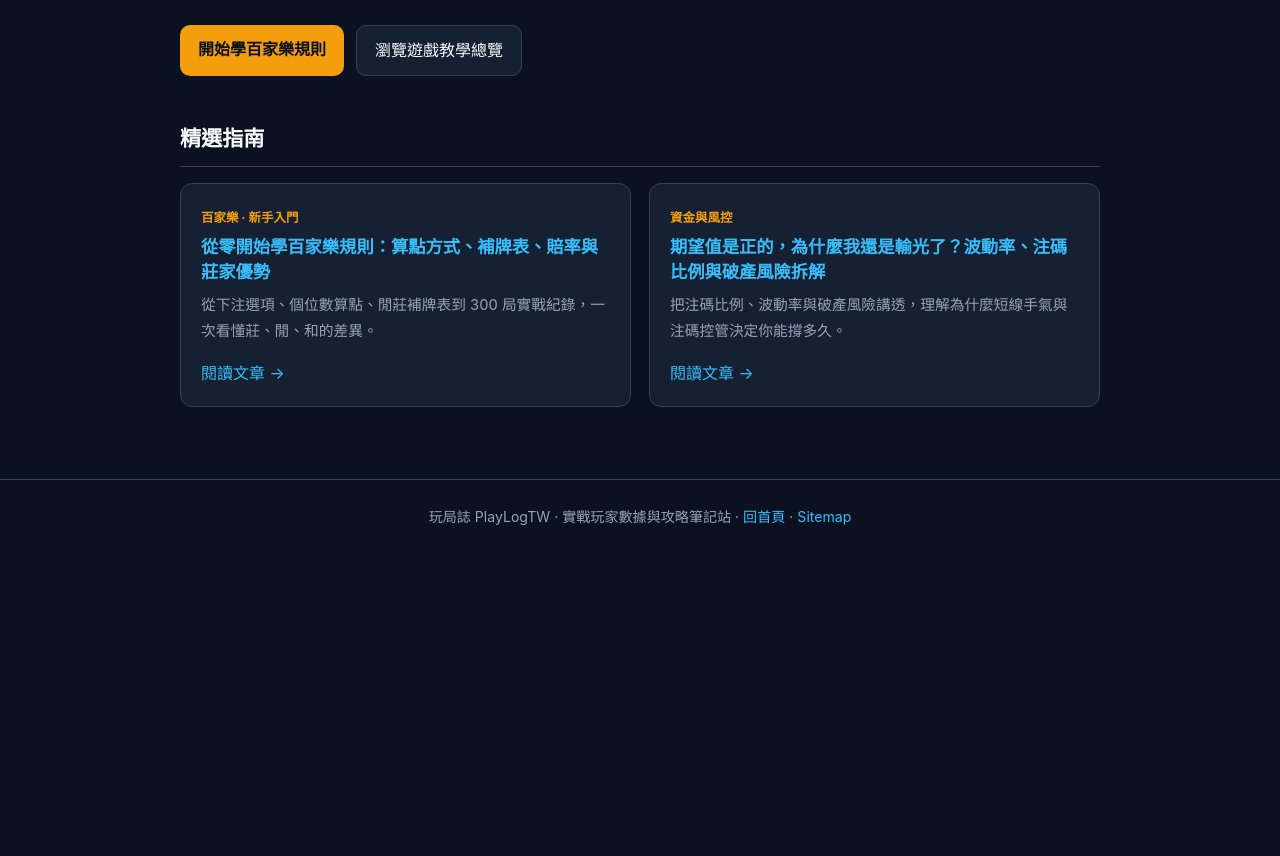
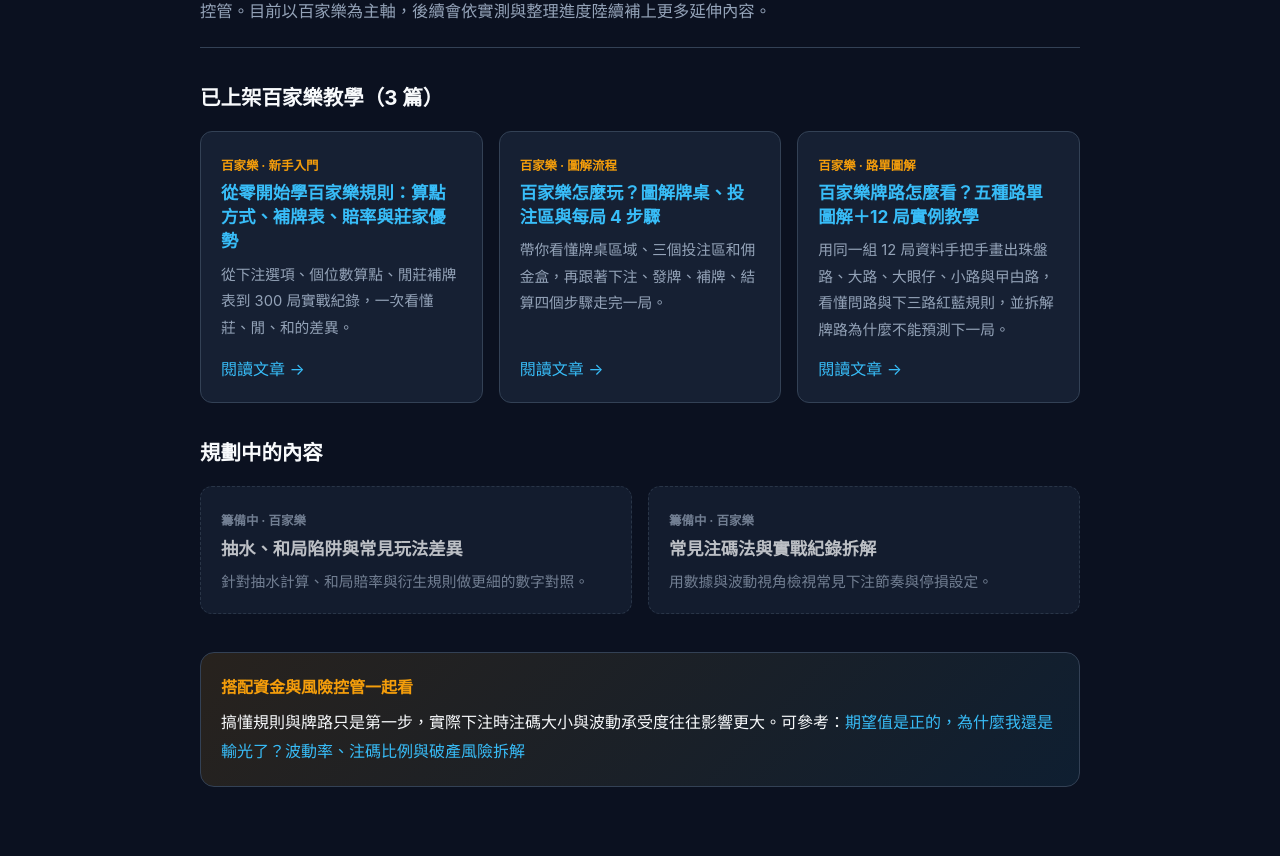
Before and after one commit to playlogtw/playlogtw, a plain HTML site: page index.html in a window 1280 px wide. Shown: the part 272-1128 px from the top of the page. Before the commit the page ends 825 px from the top, so only its background shows below. Drawn offline with Linux system fonts and the light colour scheme.

Commit message:
Update index.html

```diff
--- a/index.html
+++ b/index.html
@@ -3,9 +3,9 @@
 <head>
   <meta charset="UTF-8" />
   <meta name="viewport" content="width=device-width, initial-scale=1.0" />
-  <title>PlayLogTW｜玩局誌</title>
-  <meta name="description" content="玩局誌 PlayLogTW 專注於規則拆解、機率與期望值計算、資金風控與實戰紀錄，用數據看懂每一把的風險與成本。" />
-  <link rel="canonical" href="https://playlogtw.com/" />
+  <title>百家樂教學總覽：規則、玩法、牌路與實戰拆解｜PlayLogTW 玩局誌</title>
+  <meta name="description" content="玩局誌 PlayLogTW 百家樂教學總覽，整理百家樂規則、算點補牌表、牌桌玩法步驟、五種牌路圖解與莊家優勢解析。" />
+  <link rel="canonical" href="https://playlogtw.com/game/" />
 
   <!-- Favicon 與品牌圖示 -->
   <link rel="icon" type="image/png" href="/playlogtw-favicon.png" />
@@ -16,21 +16,10 @@
   <!-- Open Graph 社群預覽 -->
   <meta property="og:site_name" content="玩局誌 PlayLogTW" />
   <meta property="og:type" content="website" />
-  <meta property="og:title" content="PlayLogTW｜玩局誌" />
-  <meta property="og:description" content="用規則、機率、期望值與資金控管看懂牌桌風險，拒絕迷信與必勝話術。" />
-  <meta property="og:url" content="https://playlogtw.com/" />
-  <meta property="og:image" content="https://playlogtw.com/playlogtw-logo.png" />
-
-  <script type="application/ld+json">
-  {
-    "@context": "https://schema.org",
-    "@type": "WebSite",
-    "name": "玩局誌 PlayLogTW",
-    "alternateName": "PlayLogTW",
-    "url": "https://playlogtw.com/",
-    "inLanguage": "zh-Hant"
-  }
-  </script>
+  <meta property="og:title" content="百家樂教學總覽：規則、玩法、牌路與實戰拆解｜PlayLogTW 玩局誌" />
+  <meta property="og:description" content="整理百家樂規則、算點補牌表、牌桌玩法步驟、五種牌路圖解與莊家優勢解析。" />
+  <meta property="og:url" content="https://playlogtw.com/game/" />
+  <meta property="og:image" content="https://playlogtw.com/playlogtw-favicon.png" />
 
   <style>
     :root {
@@ -62,7 +51,7 @@
       z-index: 20;
     }
     .nav-wrap {
-      max-width: 960px;
+      max-width: 920px;
       margin: 0 auto;
       padding: 10px 20px;
       display: flex;
@@ -101,21 +90,10 @@
       flex-wrap: wrap;
       font-size: 0.95rem;
     }
-    .site-nav a {
-      color: var(--muted);
-      text-decoration: none;
-    }
-    .site-nav a:hover {
-      color: var(--text);
-    }
-    .nav-item {
-      position: relative;
-    }
-    .nav-row {
-      display: inline-flex;
-      align-items: center;
-      gap: 4px;
-    }
+    .site-nav a { color: var(--muted); text-decoration: none; }
+    .site-nav a:hover { color: var(--text); }
+    .nav-item { position: relative; }
+    .nav-row { display: inline-flex; align-items: center; gap: 4px; }
     .sub-toggle {
       background: transparent;
       border: none;
@@ -126,9 +104,7 @@
       line-height: 1;
     }
     .sub-toggle:hover,
-    .nav-item:hover .sub-toggle {
-      color: var(--text);
-    }
+    .nav-item:hover .sub-toggle { color: var(--text); }
     .sub-menu {
       list-style: none;
       margin: 0;
@@ -156,14 +132,11 @@
       text-decoration: none;
     }
     @media (hover: hover) and (min-width: 769px) {
-      .nav-item:hover .sub-menu {
-        display: block;
-      }
+      .nav-item:hover .sub-menu { display: block; }
     }
     @media (max-width: 768px) {
-      .menu-toggle {
-        display: inline-block;
-      }
+      .menu-toggle { display: inline-block; }
+      #site-nav { width: 100%; }
       .site-nav {
         display: none;
         width: 100%;
@@ -173,16 +146,10 @@
         padding-top: 10px;
         border-top: 1px solid var(--border);
       }
-      .site-nav.open {
-        display: flex;
-      }
+      .site-nav.open { display: flex; }
       .site-nav > a,
-      .nav-row {
-        padding: 8px 4px;
-      }
-      .nav-row {
-        justify-content: space-between;
-      }
+      .nav-row { padding: 8px 4px; }
+      .nav-row { justify-content: space-between; }
       .sub-menu {
         position: static;
         box-shadow: none;
@@ -193,15 +160,18 @@
         padding: 4px 0 4px 10px;
         background: transparent;
       }
-      .nav-item.open .sub-menu {
-        display: block;
-      }
+      .nav-item.open .sub-menu { display: block; }
     }
 
     main {
-      max-width: 960px;
+      max-width: 920px;
       margin: 0 auto;
-      padding: 40px 20px 72px;
+      padding: 32px 20px 72px;
+    }
+    .breadcrumb {
+      font-size: 0.88rem;
+      color: var(--muted);
+      margin-bottom: 18px;
     }
     .tag {
       display: inline-block;
@@ -216,49 +186,26 @@
     }
     h1 {
       margin: 0 0 14px;
-      font-size: clamp(1.8rem, 3.6vw, 2.5rem);
-      line-height: 1.25;
+      font-size: clamp(1.65rem, 3.2vw, 2.25rem);
+      line-height: 1.28;
     }
     .lead {
       color: var(--muted);
-      font-size: 1.05rem;
-      margin: 0 0 28px;
-      max-width: 740px;
+      font-size: 1.02rem;
+      margin: 0 0 32px;
+      padding-bottom: 20px;
+      border-bottom: 1px solid var(--border);
     }
-    .hero-actions {
-      display: flex;
-      gap: 12px;
-      flex-wrap: wrap;
-      margin-bottom: 44px;
-    }
-    .btn-primary {
-      background: var(--gold);
-      color: #0b1120;
-      font-weight: 700;
-      padding: 10px 18px;
-      border-radius: 10px;
-      display: inline-block;
-    }
-    .btn-primary:hover { text-decoration: none; opacity: 0.92; }
-    .btn-secondary {
-      background: var(--surface);
+    h2 {
+      font-size: 1.28rem;
+      margin: 32px 0 14px;
       color: var(--text);
-      border: 1px solid var(--border);
-      padding: 10px 18px;
-      border-radius: 10px;
-      display: inline-block;
-    }
-    .btn-secondary:hover { text-decoration: none; border-color: var(--accent); }
-    h2 {
-      font-size: 1.32rem;
-      margin: 0 0 16px;
-      padding-bottom: 8px;
-      border-bottom: 1px solid var(--border);
     }
     .grid {
       display: grid;
-      grid-template-columns: repeat(auto-fit, minmax(270px, 1fr));
-      gap: 18px;
+      grid-template-columns: repeat(auto-fit, minmax(260px, 1fr));
+      gap: 16px;
+      margin-top: 14px;
     }
     .card {
       background: var(--surface);
@@ -268,14 +215,14 @@
       display: flex;
       flex-direction: column;
       justify-content: space-between;
-      gap: 14px;
+      gap: 12px;
     }
     .card-badge {
       display: inline-block;
       font-size: 0.78rem;
       color: var(--gold);
       font-weight: 700;
-      margin-bottom: 6px;
+      margin-bottom: 4px;
     }
     .card h3 {
       margin: 0 0 8px;
@@ -286,6 +233,20 @@
       margin: 0;
       color: var(--muted);
       font-size: 0.92rem;
+    }
+    .card.upcoming {
+      opacity: 0.75;
+      border-style: dashed;
+    }
+    .card.upcoming .card-badge {
+      color: var(--muted);
+    }
+    .next-box {
+      margin-top: 38px;
+      background: linear-gradient(135deg, rgba(245, 158, 11, 0.12), rgba(56, 189, 248, 0.08));
+      border: 1px solid var(--border);
+      border-radius: 14px;
+      padding: 20px;
     }
     footer {
       border-top: 1px solid var(--border);
@@ -303,9 +264,7 @@
         <img class="brand-logo" src="/playlogtw-logo.png" alt="玩局誌 PlayLogTW Logo" />
       </a>
 
-      <button class="menu-toggle" type="button" aria-label="切換選單" aria-expanded="false">
-        ☰
-      </button>
+      <button class="menu-toggle" type="button" aria-label="切換選單" aria-expanded="false">☰</button>
 
       <!-- 共用選單容器（由根目錄 /nav.js 自動填入） -->
       <div id="site-nav"></div>
@@ -313,19 +272,17 @@
   </header>
 
   <main>
-    <span class="tag">數據拆解 · 規則說明 · 風險意識</span>
-    <h1>把每一把的錢花在哪裡，先算清楚再上桌</h1>
+    <div class="breadcrumb">
+      <a href="/">首頁</a> / 百家樂教學總覽
+    </div>
+
+    <span class="tag">百家樂專區 · 規則與路單</span>
+    <h1>百家樂教學總覽</h1>
     <p class="lead">
-      玩局誌 PlayLogTW 整理各類牌桌與博弈遊戲的規則、算點與莊家優勢，搭配實際局數紀錄與資金控管邏輯，幫你跳開必勝話術與情緒追單。
+      把規則、算點、玩法流程、牌路圖解與實際賠率拆開看，先搞懂每一局怎麼結算、路單記錄了什麼，再談進階觀察與資金控管。目前以百家樂為主軸，後續會依實測與整理進度陸續補上更多延伸內容。
     </p>
 
-    <div class="hero-actions">
-      <a class="btn-primary" href="/game/baccarat/baccarat-rules.html">開始學百家樂規則</a>
-      <a class="btn-secondary" href="/game/">瀏覽遊戲教學總覽</a>
-    </div>
-
-    <section id="featured">
-      <h2>精選指南</h2>
+    <h2>已上架百家樂教學（3 篇）</h2>
     <div class="grid">
       <article class="card">
         <div>
@@ -335,17 +292,48 @@
         </div>
         <div><a href="/game/baccarat/baccarat-rules.html">閱讀文章 →</a></div>
       </article>
-
       <article class="card">
         <div>
-            <span class="card-badge">資金與風控</span>
-            <h3><a href="/risk-management/ev-and-bankroll.html">期望值是正的，為什麼我還是輸光了？波動率、注碼比例與破產風險拆解</a></h3>
-            <p>把注碼比例、波動率與破產風險講透，理解為什麼短線手氣與注碼控管決定你能撐多久。</p>
+          <span class="card-badge">百家樂 · 圖解流程</span>
+          <h3><a href="/game/baccarat/baccarat-how-to-play.html">百家樂怎麼玩？圖解牌桌、投注區與每局 4 步驟</a></h3>
+          <p>帶你看懂牌桌區域、三個投注區和佣金盒，再跟著下注、發牌、補牌、結算四個步驟走完一局。</p>
         </div>
-          <div><a href="/risk-management/ev-and-bankroll.html">閱讀文章 →</a></div>
+        <div><a href="/game/baccarat/baccarat-how-to-play.html">閱讀文章 →</a></div>
+      </article>
+      <article class="card">
+        <div>
+          <span class="card-badge">百家樂 · 路單圖解</span>
+          <h3><a href="/game/baccarat/baccarat-road-map-guide.html">百家樂牌路怎麼看？五種路單圖解＋12 局實例教學</a></h3>
+          <p>用同一組 12 局資料手把手畫出珠盤路、大路、大眼仔、小路與曱甴路，看懂問路與下三路紅藍規則，並拆解牌路為什麼不能預測下一局。</p>
+        </div>
+        <div><a href="/game/baccarat/baccarat-road-map-guide.html">閱讀文章 →</a></div>
       </article>
     </div>
-    </section>
+
+    <h2>規劃中的內容</h2>
+    <div class="grid">
+      <article class="card upcoming">
+        <div>
+          <span class="card-badge">籌備中 · 百家樂</span>
+          <h3>抽水、和局陷阱與常見玩法差異</h3>
+          <p>針對抽水計算、和局賠率與衍生規則做更細的數字對照。</p>
+        </div>
+      </article>
+      <article class="card upcoming">
+        <div>
+          <span class="card-badge">籌備中 · 百家樂</span>
+          <h3>常見注碼法與實戰紀錄拆解</h3>
+          <p>用數據與波動視角檢視常見下注節奏與停損設定。</p>
+        </div>
+      </article>
+    </div>
+
+    <div class="next-box">
+      <strong style="color: var(--gold); display: block; margin-bottom: 6px;">搭配資金與風險控管一起看</strong>
+      <p style="margin: 0;">
+        搞懂規則與牌路只是第一步，實際下注時注碼大小與波動承受度往往影響更大。可參考：<a href="/risk-management/ev-and-bankroll.html">期望值是正的，為什麼我還是輸光了？波動率、注碼比例與破產風險拆解</a>
+      </p>
+    </div>
   </main>
 
   <footer>
```
Lines whose indentation alone changed are shown as unchanged.
